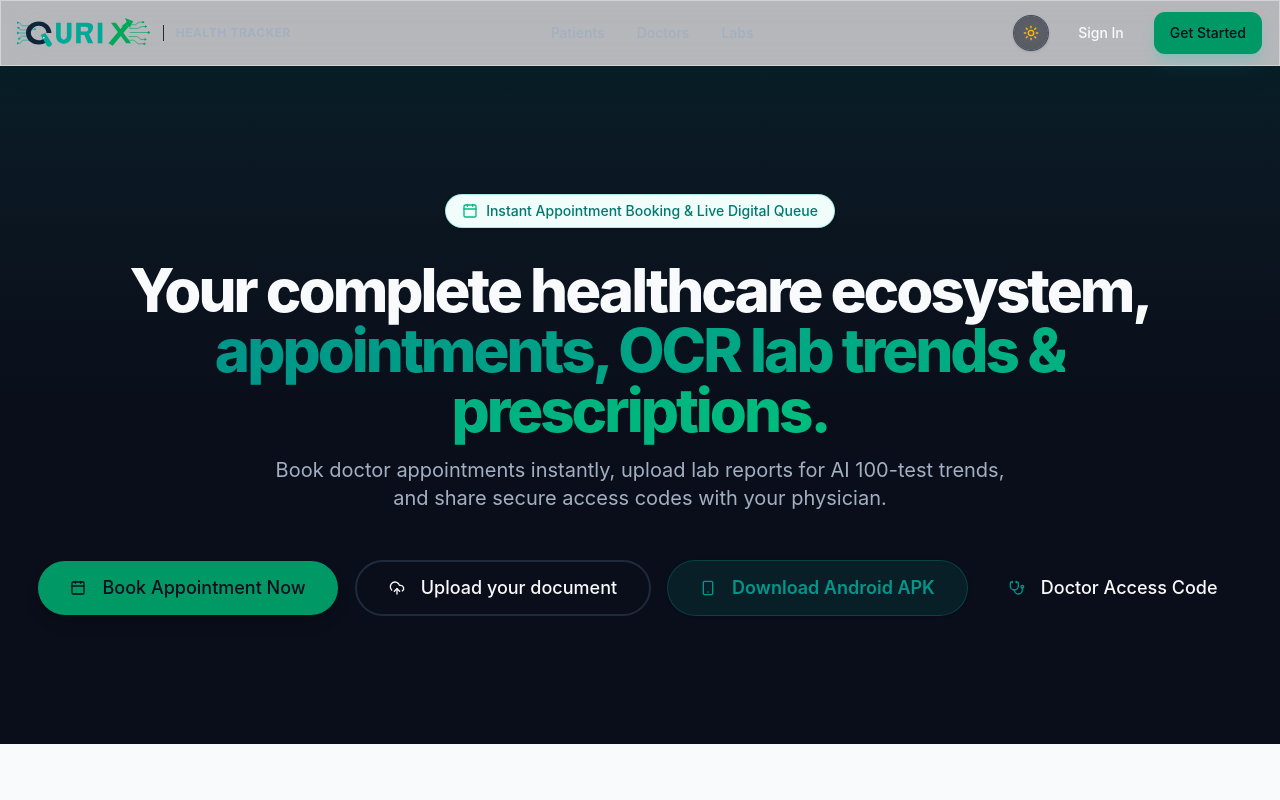
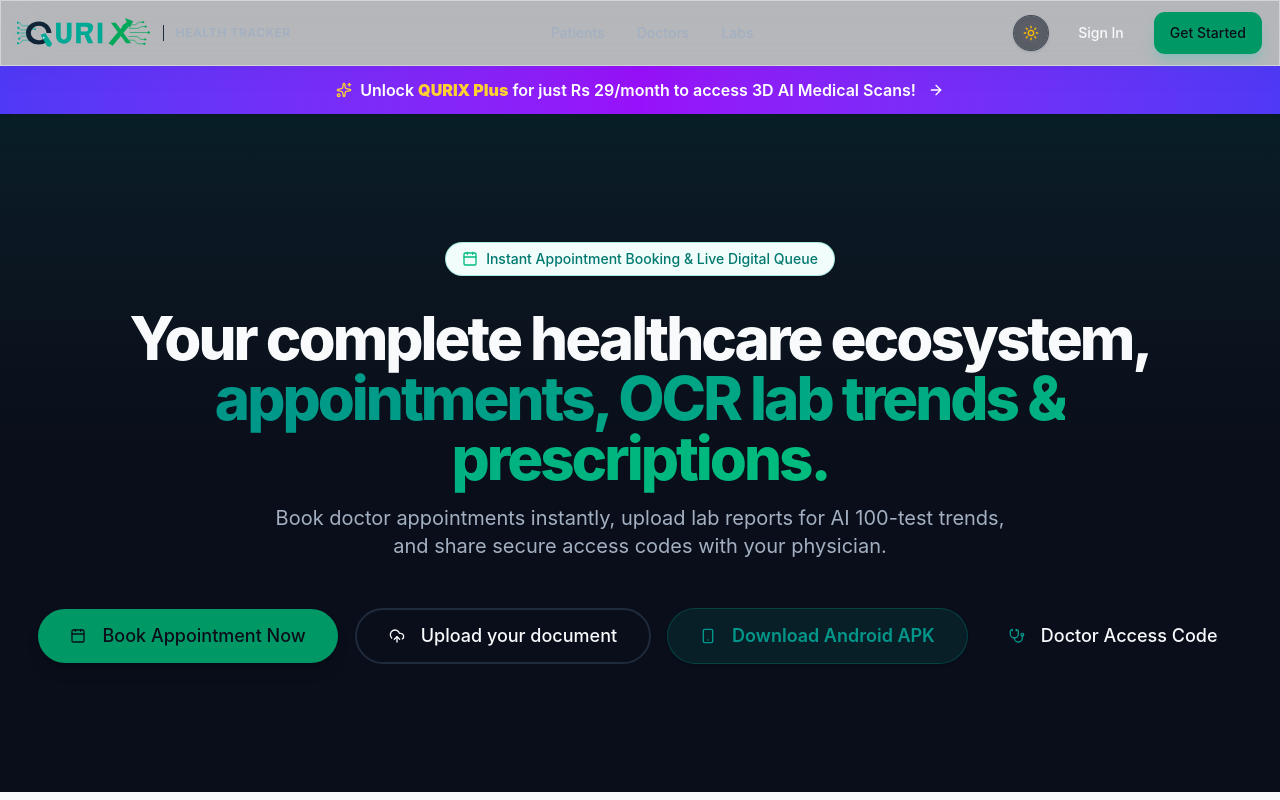
Before and after one commit to tejas-vishwa/biobytes, a Next.js app: page / in a window 1280 px wide. Shown: the top 800 px of the page. Built offline with nearby package versions, Linux system fonts and the light colour scheme.

Commit message:
Add QURIX Plus branding and homepage promo banner

```diff
--- a/app/(patient)/layout.tsx
+++ b/app/(patient)/layout.tsx
@@ -15,7 +15,7 @@
 
   return (
     <div className="flex min-h-screen flex-col bg-background text-foreground transition-colors duration-300">
-      <PatientNavbar userName={session.user.name} />
+      <PatientNavbar userName={session.user.name} subscriptionTier={session.user.subscriptionTier} />
       <main className="flex-1 p-4 md:p-6 lg:p-8">
         <BackButton />
         {children}
--- a/app/page.tsx
+++ b/app/page.tsx
@@ -2,7 +2,7 @@
 import { Footer } from "@/components/Footer"
 import { Button } from "@/components/ui/button"
 import { Card, CardContent, CardDescription, CardHeader, CardTitle } from "@/components/ui/card"
-import { ActivitySquare, FileText, LineChart, ShieldCheck, Stethoscope, UploadCloud, TestTube, QrCode, ArrowRight, CheckCircle2, Calendar, Smartphone } from "lucide-react"
+import { ActivitySquare, FileText, LineChart, ShieldCheck, Stethoscope, UploadCloud, TestTube, QrCode, ArrowRight, CheckCircle2, Calendar, Smartphone, Sparkles } from "lucide-react"
 import Link from "next/link"
 
 export default function Home() {
@@ -10,6 +10,15 @@
     <>
       <Navbar />
       <main className="flex-1">
+        {/* QURIX Plus Promo Banner */}
+        <div className="bg-gradient-to-r from-indigo-600 via-purple-600 to-indigo-600 text-white py-3 px-4 text-center shadow-md relative z-20">
+          <Link href="/patient/qurix-plus" className="flex items-center justify-center gap-2 text-sm md:text-base font-semibold hover:opacity-90 transition-opacity">
+            <Sparkles className="h-4 w-4 text-amber-300 animate-pulse" />
+            <span>Unlock <strong className="text-amber-300">QURIX Plus</strong> for just Rs 29/month to access 3D AI Medical Scans!</span>
+            <ArrowRight className="h-4 w-4 ml-1" />
+          </Link>
+        </div>
+
         {/* Hero Section */}
         <section className="relative py-20 md:py-32 overflow-hidden bg-gradient-to-b from-teal-500/10 via-background to-background">
           <div className="container px-4 md:px-6 max-w-6xl mx-auto text-center space-y-8">
--- a/components/PatientNavbar.tsx
+++ b/components/PatientNavbar.tsx
@@ -6,12 +6,14 @@
 import { LayoutDashboard, LineChart, LogOut, UploadCloud, Calendar, Menu, X, ChevronRight, User, Pill, Activity } from "lucide-react"
 import { QurixLogo } from "@/components/QurixLogo"
 import { ThemeToggle } from "@/components/ThemeToggle"
+import { Sparkles } from "lucide-react"
 
 interface PatientNavbarProps {
   userName?: string | null
+  subscriptionTier?: string | null
 }
 
-export function PatientNavbar({ userName }: PatientNavbarProps) {
+export function PatientNavbar({ userName, subscriptionTier }: PatientNavbarProps) {
   const [isMobileMenuOpen, setIsMobileMenuOpen] = useState(false)
   const pathname = usePathname()
 
@@ -54,9 +56,16 @@
         <div className="hidden md:flex items-center gap-3">
           <ThemeToggle />
           {userName && (
-            <span className="text-sm font-medium text-foreground">
-              Hello, {userName}
-            </span>
+            <div className="flex items-center">
+              <span className="text-sm font-medium text-foreground mr-3">
+                Hello, {userName}
+              </span>
+              {subscriptionTier === "QURIX_PLUS" && (
+                <span className="flex items-center gap-1 text-[10px] font-extrabold uppercase tracking-widest bg-gradient-to-r from-indigo-500 to-purple-500 text-white px-2 py-1 rounded-full shadow-sm">
+                  <Sparkles className="h-3 w-3" /> QURIX Plus
+                </span>
+              )}
+            </div>
           )}
           <Link
             href="/api/auth/signout"
@@ -112,7 +121,14 @@
                 </div>
                 <div>
                   <p className="text-xs text-primary uppercase font-bold tracking-wider">Signed in as</p>
-                  <p className="text-lg font-extrabold text-foreground">{userName}</p>
+                  <div className="flex items-center gap-2">
+                    <p className="text-lg font-extrabold text-foreground">{userName}</p>
+                    {subscriptionTier === "QURIX_PLUS" && (
+                      <span className="flex items-center gap-1 text-[10px] font-extrabold uppercase tracking-widest bg-gradient-to-r from-indigo-500 to-purple-500 text-white px-2 py-0.5 rounded-full shadow-sm">
+                        <Sparkles className="h-3 w-3" /> Plus
+                      </span>
+                    )}
+                  </div>
                 </div>
               </div>
             )}
```
